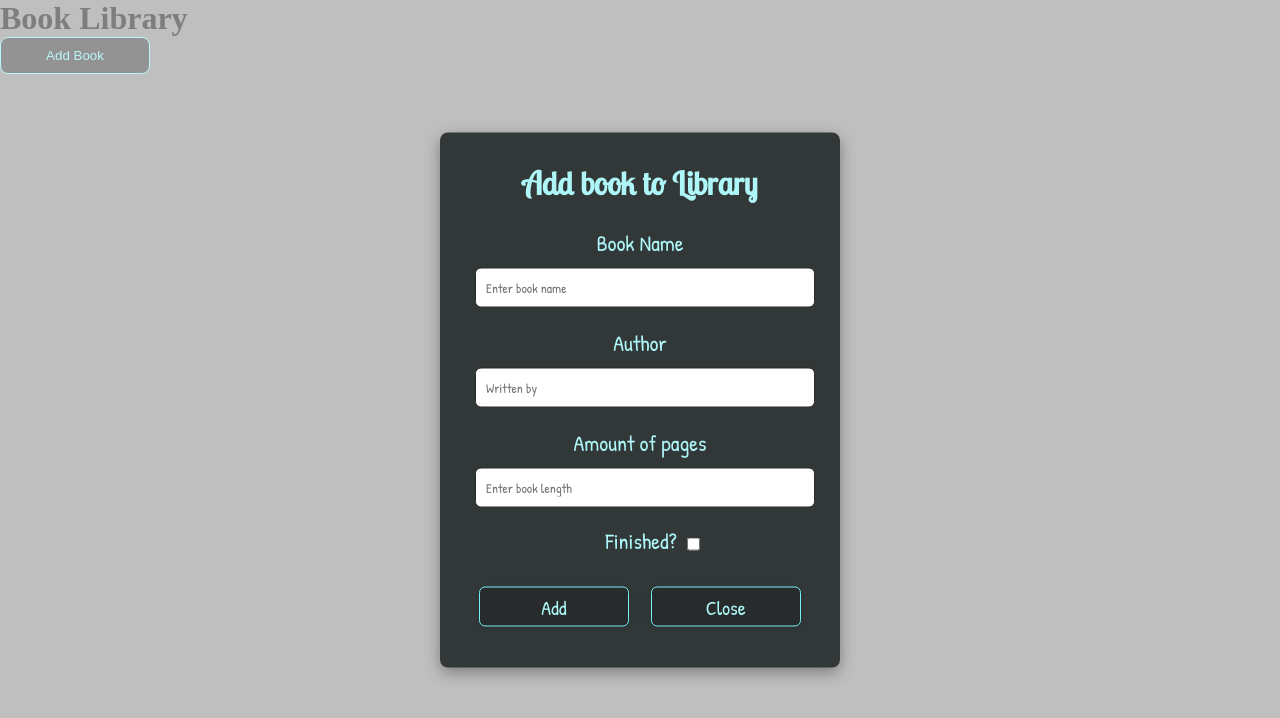
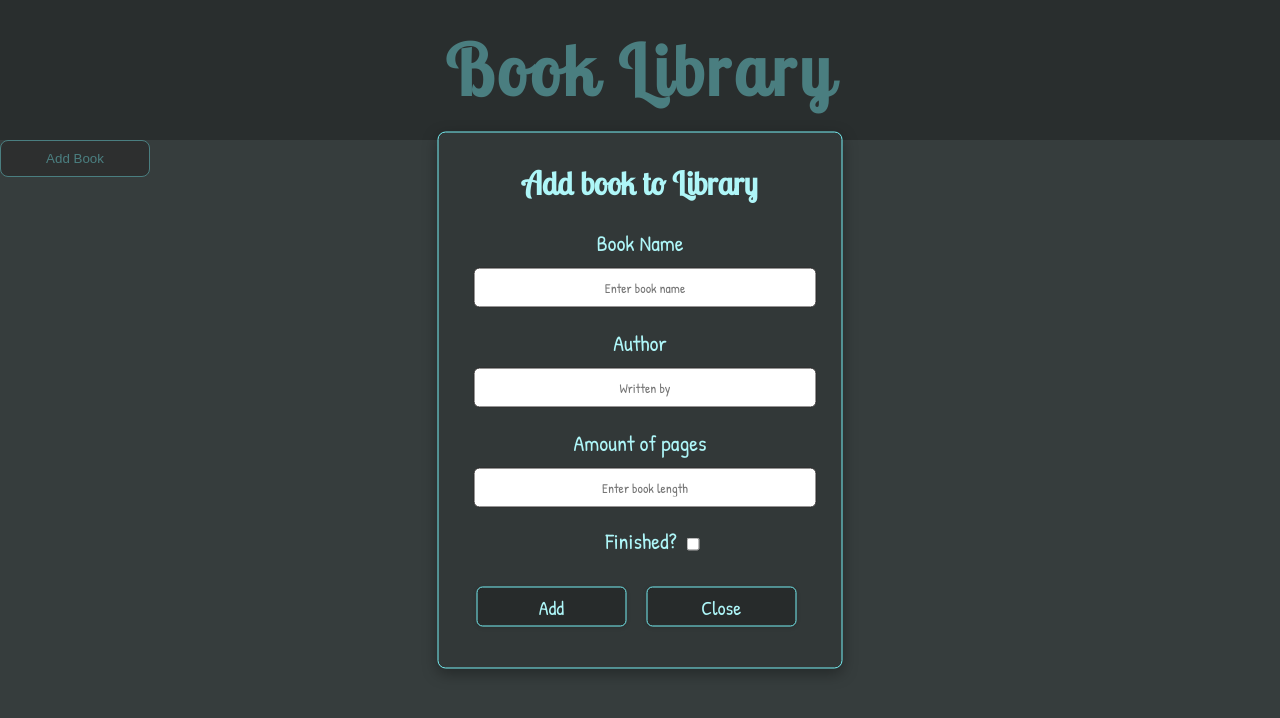
Before and after one commit to Jwilkins48/Book-Library, a plain HTML site: page index.html in a window 1280 px wide. Both pictures are taken after a click on the button "Add Book". Drawn offline with Linux system fonts and the light colour scheme.

Commit message:
added font and background color to body

```diff
--- a/style.css
+++ b/style.css
@@ -8,13 +8,26 @@
 
 body {
     height: 100vh;
+    background-color: #242929f3;
 }
 
 /* Change background when form appears */
 #container.inactive {
-    opacity: .5;
-    background-color: gray;
+    opacity: .4;
+    background-color: #88a3a338;
     height: 100%;
+}
+
+.header{
+    background-color: #242727;
+    color: #76eff3;
+    font-family: 'Lobster Two', cursive;
+    height: 140px;
+    display: flex;
+    align-items: center;
+    justify-content: center;
+    font-size: 35px;
+    letter-spacing: 4px;
 }
 
 #addBookBtn {
@@ -27,6 +40,8 @@ body {
     cursor: pointer;
 }
 
+
+
 /* Form */
 #form-container {
     font-family: 'Patrick Hand', cursive;
@@ -35,10 +50,11 @@ body {
     left: 50%;
     opacity: 0;
     transform: translate(-50%, -50%) scale(1.25);
-    width: 400px;
+    width: 405px;
     padding: 20px 30px;
     background-color: #323838;
     color: #aef6f8;
+    border: solid 1px #76eff3;
     border-radius: 8px;
     box-shadow: rgba(0, 0, 0, 0.35) 0px 5px 15px;
     transition: top 0ms ease-in-out 200ms,
@@ -65,9 +81,7 @@ body {
 .form-element {
     margin: 15px 0;
 }
-
-
-
+/* Labels in form */
 .book {
     font-size: 22px;
     display: flex;
@@ -76,6 +90,7 @@ body {
 }
 
 input[type='text'] {
+    text-align: center;
     margin: 5px;
     display: block;
     width: 100%;
@@ -91,7 +106,7 @@ input[type='text'] {
     box-shadow: rgba(0, 0, 0, 0.16) 0px 1px 4px;
     width: 150px;
     height: 40px;
-    margin: 6px 9px;
+    margin: 6px 8px;
     border-radius: 6px;
     cursor: pointer;
     color: #aef6f8;
@@ -101,11 +116,9 @@ input[type='text'] {
     font-size: 20px;
     transition: transform .25s;
 }
-
 #form .btn:active {
     transform: scale(.94)
 }
-
 #form .btn:hover {
     background-color: #aef6f8;
     border: solid 2px #363838;
@@ -116,7 +129,6 @@ input[type='text'] {
 input[type='checkbox'] {
     margin: 5px;
     cursor: pointer;
-
 }
 
 .finished {
@@ -132,3 +144,4 @@ input[type='checkbox'] {
     margin-bottom: 5px;
     padding-top: 3px;
 }
+/* end of form */
```
